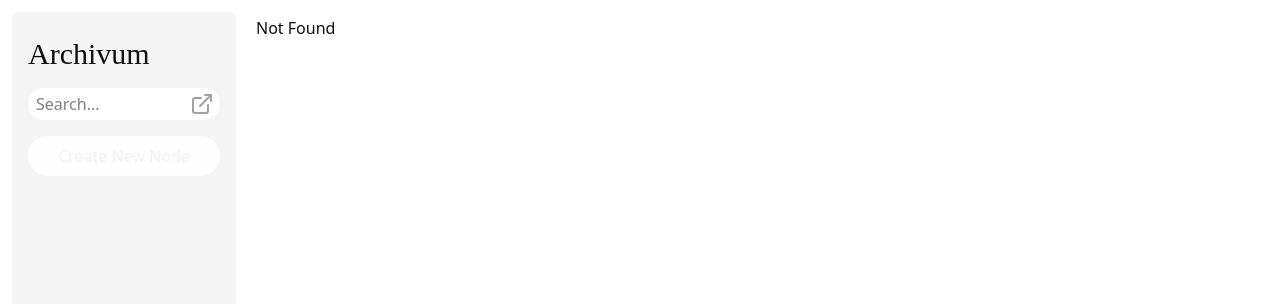
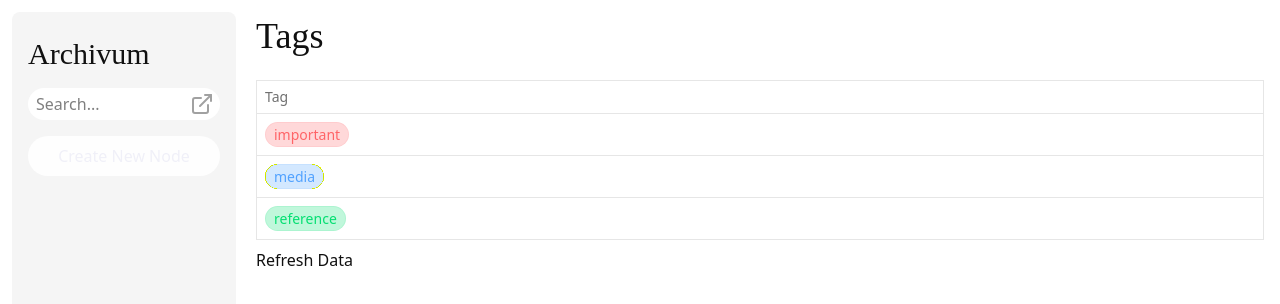
Before and after one commit to archivum-drive/archivum-frontend-web, a React (Vite) app: page /tags in a window 1280 px wide. Before the commit this address had no page. Shown: the top 304 px of the page. Built offline with nearby package versions, Linux system fonts and the light colour scheme.

Commit message:
feat: added base implementation of tags page

```diff
--- /dev/null
+++ b/src/components/tags-table.tsx
@@ -0,0 +1,87 @@
+import {
+  type ColumnDef,
+  flexRender,
+  getCoreRowModel,
+  useReactTable,
+} from "@tanstack/react-table";
+import { useMemo } from "react";
+import { Tag } from "../lib/tag";
+
+import {
+  Table,
+  TableBody,
+  TableCell,
+  TableHead,
+  TableHeader,
+  TableRow,
+} from "./ui/table";
+import { TagComponent } from "./ui/tag";
+
+export function TagsTable(props: TagsTableProps) {
+  const { tags } = props;
+
+  const columns = useMemo<ColumnDef<Tag>[]>(
+    () => [
+      {
+        header: "Tag",
+        cell: (info) => (
+          <TagComponent
+            name={info.row.original.name}
+            color={info.row.original.color}
+          />
+        ),
+      },
+    ],
+    [],
+  );
+
+  const table = useReactTable<Tag>({
+    data: tags,
+    columns,
+    getCoreRowModel: getCoreRowModel(),
+    debugTable: true,
+  });
+
+  return (
+    <div className="border border-text/10">
+      <Table>
+        <TableHeader>
+          {table.getHeaderGroups().map((headerGroup) => (
+            <TableRow key={headerGroup.id}>
+              {headerGroup.headers.map((header) => (
+                <TableHead
+                  key={header.id}
+                  colSpan={header.colSpan}
+                  style={{ width: `${header.getSize()}px` }}
+                >
+                  {header.isPlaceholder
+                    ? null
+                    : flexRender(
+                        header.column.columnDef.header,
+                        header.getContext(),
+                      )}
+                </TableHead>
+              ))}
+            </TableRow>
+          ))}
+        </TableHeader>
+        <TableBody>
+          {table.getRowModel().rows.map((row) => (
+            <TableRow key={row.id}>
+              {row.getVisibleCells().map((cell) => (
+                <TableCell key={cell.id}>
+                  {flexRender(cell.column.columnDef.cell, cell.getContext())}
+                </TableCell>
+              ))}
+            </TableRow>
+          ))}
+        </TableBody>
+      </Table>
+    </div>
+  );
+}
+
+interface TagsTableProps {
+  tags: Tag[];
+  deleteTag: (tagName: string) => void;
+}
--- a/src/mock/storage.ts
+++ b/src/mock/storage.ts
@@ -1,4 +1,5 @@
 import { BookmarkNode, FileNode, type Node } from "../lib/node";
+import type { Tag } from "../lib/tag";
 
 export class Storage {
   private nodes: Node[] = [
@@ -9,6 +10,23 @@ export class Storage {
       { name: "important", color: "red" },
     ]),
   ];
+
+  private tags: Tag[] = [
+    { name: "important", color: "red" },
+    { name: "media", color: "blue" },
+    { name: "reference", color: "green" },
+  ];
+
+  public getTags() {
+    return this.tags;
+  }
+
+  public deleteTag(tagName: string): void {
+    this.tags = this.tags.filter((tag) => tag.name !== tagName);
+    this.nodes.forEach((node) => {
+      node.tags = node.tags.filter((tag) => tag.name !== tagName);
+    });
+  }
 
   public getNodes(): Node[] {
     return this.nodes;
--- a/src/routeTree.gen.ts
+++ b/src/routeTree.gen.ts
@@ -9,8 +9,14 @@
 // Additionally, you should also exclude this file from your linter and/or formatter to prevent it from being checked or modified.
 
 import { Route as rootRouteImport } from './routes/__root'
+import { Route as TagsRouteImport } from './routes/tags'
 import { Route as IndexRouteImport } from './routes/index'
 
+const TagsRoute = TagsRouteImport.update({
+  id: '/tags',
+  path: '/tags',
+  getParentRoute: () => rootRouteImport,
+} as any)
 const IndexRoute = IndexRouteImport.update({
   id: '/',
   path: '/',
@@ -19,28 +25,39 @@ const IndexRoute = IndexRouteImport.update({
 
 export interface FileRoutesByFullPath {
   '/': typeof IndexRoute
+  '/tags': typeof TagsRoute
 }
 export interface FileRoutesByTo {
   '/': typeof IndexRoute
+  '/tags': typeof TagsRoute
 }
 export interface FileRoutesById {
   __root__: typeof rootRouteImport
   '/': typeof IndexRoute
+  '/tags': typeof TagsRoute
 }
 export interface FileRouteTypes {
   fileRoutesByFullPath: FileRoutesByFullPath
-  fullPaths: '/'
+  fullPaths: '/' | '/tags'
   fileRoutesByTo: FileRoutesByTo
-  to: '/'
-  id: '__root__' | '/'
+  to: '/' | '/tags'
+  id: '__root__' | '/' | '/tags'
   fileRoutesById: FileRoutesById
 }
 export interface RootRouteChildren {
   IndexRoute: typeof IndexRoute
+  TagsRoute: typeof TagsRoute
 }
 
 declare module '@tanstack/react-router' {
   interface FileRoutesByPath {
+    '/tags': {
+      id: '/tags'
+      path: '/tags'
+      fullPath: '/tags'
+      preLoaderRoute: typeof TagsRouteImport
+      parentRoute: typeof rootRouteImport
+    }
     '/': {
       id: '/'
       path: '/'
@@ -53,6 +70,7 @@ declare module '@tanstack/react-router' {
 
 const rootRouteChildren: RootRouteChildren = {
   IndexRoute: IndexRoute,
+  TagsRoute: TagsRoute,
 }
 export const routeTree = rootRouteImport
   ._addFileChildren(rootRouteChildren)
--- /dev/null
+++ b/src/routes/tags.tsx
@@ -0,0 +1,39 @@
+"use client";
+
+import { createFileRoute } from "@tanstack/react-router";
+import { useState } from "react";
+import { TagsTable } from "../components/tags-table";
+import type { Tag } from "../lib/tag";
+import { SingletonStorage } from "../mock/storage";
+
+export const Route = createFileRoute("/tags")({
+  component: Overview,
+});
+
+function Overview() {
+  const storage = SingletonStorage.getInstance();
+
+  const [tags, setTags] = useState<Tag[]>(storage.getTags());
+  function refreshData() {
+    setTags(() => [...storage.getTags()]);
+  }
+
+  function deleteTag(tagName: string): void {
+    storage.deleteTag(tagName);
+    refreshData();
+  }
+
+  return (
+    <div>
+      <h1 className="mb-6 font-[Orbit] text-4xl">Tags</h1>
+      <TagsTable tags={tags} deleteTag={deleteTag} />
+
+      <div className="h-2" />
+      <div>
+        <button onClick={refreshData} className="cursor-pointer">
+          Refresh Data
+        </button>
+      </div>
+    </div>
+  );
+}
```
